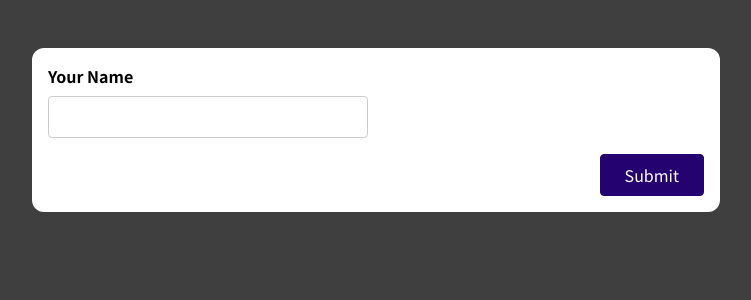
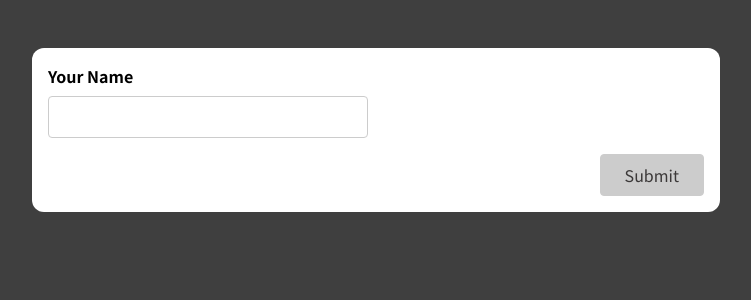
Before and after one commit to Ireneripo/React_FormValidationProject, a React (Create React App) app: page / in a window 1280 px wide. Shown: the top 300 px of the page, without its empty margins (264-1015 px from the left). Built offline with nearby package versions, Linux system fonts and the light colour scheme.

Commit message:
managed form validity

```diff
--- a/src/components/SimpleInput.js
+++ b/src/components/SimpleInput.js
@@ -6,6 +6,12 @@
 
   const enteredNameIsValid = enteredName.trim() !== '';
   const nameInputIsInvalid = !enteredNameIsValid && enteredNameTouched;
+
+  let formIsValid = false;
+
+  if (enteredNameIsValid) {
+    formIsValid = true;
+  }
 
   const nameInputChangeHandler = (event) => {
     setEnteredName(event.target.value);
@@ -47,7 +53,7 @@
         {nameInputIsInvalid && <p className="error-text">Name must not be empty!</p>}
       </div>
       <div className="form-actions">
-        <button>Submit</button>
+        <button disabled={!formIsValid}>Submit</button>
       </div>
     </form>
   );
--- a/src/index.css
+++ b/src/index.css
@@ -54,6 +54,7 @@
 
 .control-group {
   display: flex;
+  -moz-column-gap: 1rem;
   column-gap: 1rem;
   flex-wrap: wrap;
 }
@@ -79,6 +80,15 @@
   border-color: #33059e;
 }
 
+button:disabled,
+button:disabled:hover,
+button:disabled:active {
+  background-color: #ccc;
+  color: #3b3838;
+  border-color: #ccc;
+  cursor: not-allowed;
+}
+
 .form-actions {
   text-align: right;
 }
```
